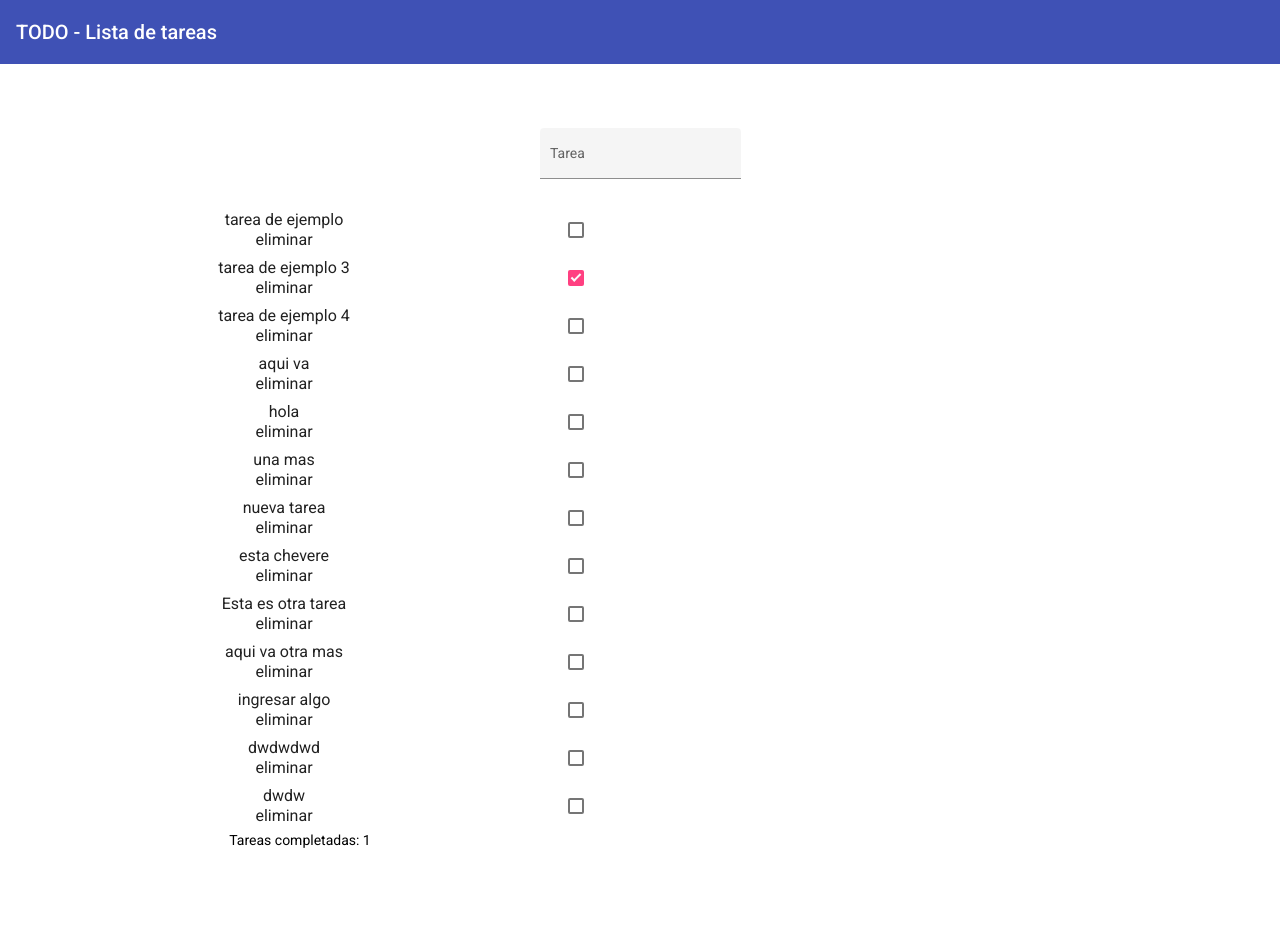
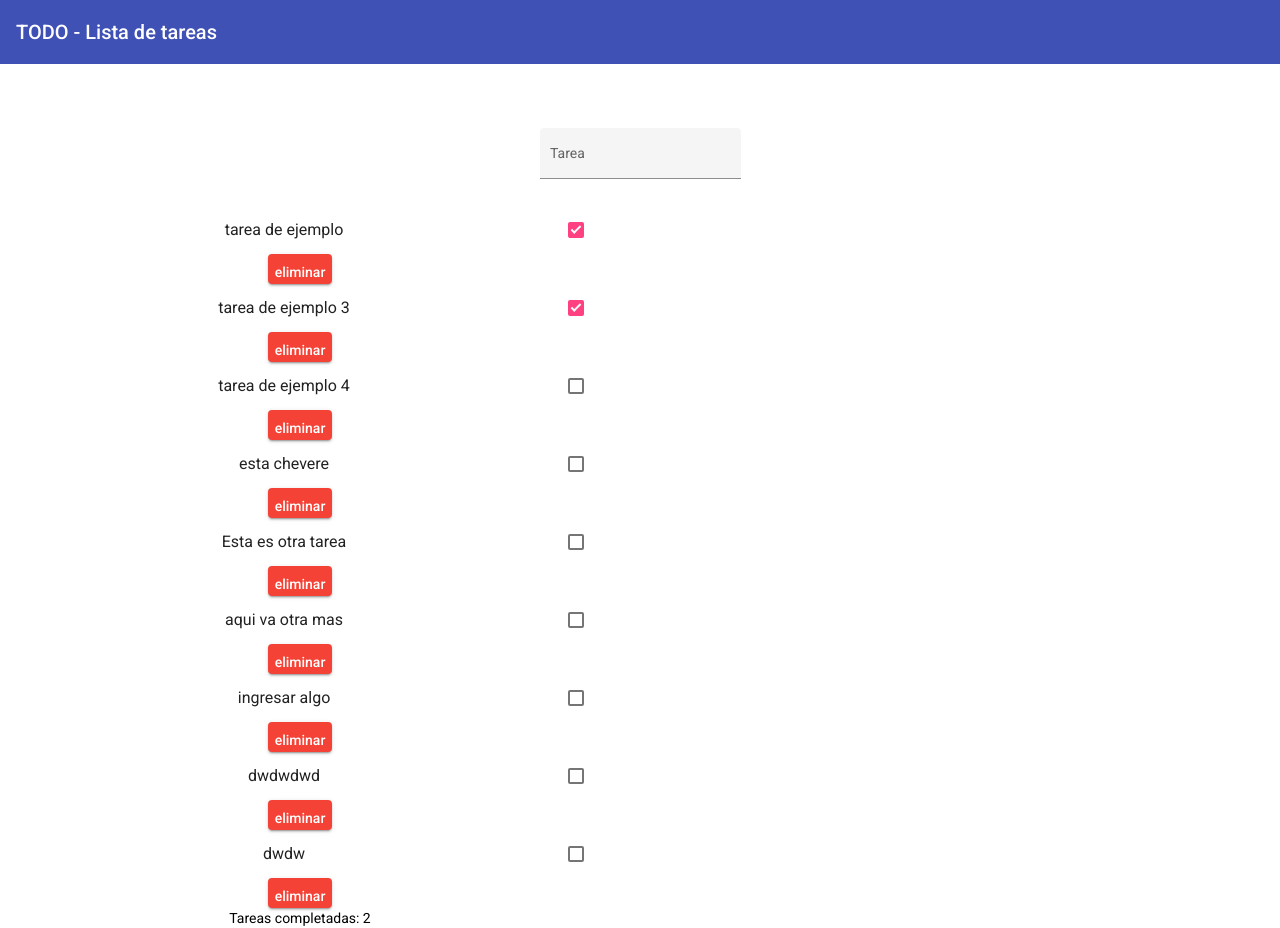
Before and after one commit to ricardo-arana/todo-material, an Angular app: page /lista in a window 1280 px wide. Before the commit the page ends 850 px from the top, so only its background shows below. Built offline with nearby package versions, Linux system fonts and the light colour scheme; data requests are answered from the project's data file.

Commit message:
ng container

```diff
--- a/db.json
+++ b/db.json
@@ -3,7 +3,7 @@
     {
       "id": 1,
       "descripcion": "tarea de ejemplo",
-      "hecho": false
+      "hecho": true
     },
     {
       "id": 6,
@@ -13,26 +13,6 @@
     {
       "id": 8,
       "descripcion": "tarea de ejemplo 4",
-      "hecho": false
-    },
-    {
-      "id": 6548278335,
-      "descripcion": "aqui va",
-      "hecho": false
-    },
-    {
-      "id": 875841333,
-      "descripcion": "hola",
-      "hecho": false
-    },
-    {
-      "id": 7772025629,
-      "descripcion": "una mas",
-      "hecho": false
-    },
-    {
-      "id": 9600206792,
-      "descripcion": "nueva tarea",
       "hecho": false
     },
     {
--- a/src/app/todo/components/lista/lista.component.css
+++ b/src/app/todo/components/lista/lista.component.css
@@ -2,3 +2,8 @@
     text-align: center;
     max-width: 600px;
 }
+
+.mat-raised-button {
+    padding: 0px;
+    height: 30px;
+}
--- a/src/app/todo/components/lista/lista.component.html
+++ b/src/app/todo/components/lista/lista.component.html
@@ -1,8 +1,12 @@
 <div class="lista">
   <mat-selection-list #items>
-    <mat-list-option *ngFor="let tarea of tareas" [value]="tarea.id" (click)="seleccionar(tarea)" [selected]="tarea.hecho">
-      {{ tarea.descripcion }} <small (click)="eliminar(tarea.id)"> eliminar</small>
-    </mat-list-option>
+    <ng-container *ngFor="let tarea of tareas">
+      <mat-list-option  [value]="tarea.id" (click)="seleccionar(tarea)" [selected]="tarea.hecho">
+        {{ tarea.descripcion }}
+      </mat-list-option>
+      <button mat-raised-button color="warn" (click)="eliminar(tarea.id)"> eliminar</button>
+    </ng-container>
+
   </mat-selection-list>
 
   <p>Tareas completadas: {{ tareasTerminadas}}</p>
--- a/src/app/todo/components/lista/lista.component.ts
+++ b/src/app/todo/components/lista/lista.component.ts
@@ -9,6 +9,7 @@ import Swal from 'sweetalert2';
 export class ListaComponent implements OnInit, DoCheck {
   @Input() tareas: Tarea[] = [];
   @Output() eliminarTarea = new EventEmitter();
+  @Output() actualizarTarea = new EventEmitter();
   tareasTerminadas = 0;
   constructor() { }
 
@@ -44,6 +45,7 @@ export class ListaComponent implements OnInit, DoCheck {
     this.tareas.forEach( t => {
       if( t.id === tarea.id) {
         t.hecho = !t.hecho
+        this.actualizarTarea.emit(t);
       }
     });
 
--- a/src/app/todo/pages/lista-page/lista-page.component.html
+++ b/src/app/todo/pages/lista-page/lista-page.component.html
@@ -3,5 +3,7 @@
 </div>
 
 <div>
-    <app-lista [tareas]="tareas" (eliminarTarea)="eliminarTarea($event)"></app-lista>
+    <app-lista [tareas]="tareas" (eliminarTarea)="eliminarTarea($event)"
+    (actualizarTarea)="actualizarTarea($event)"
+    ></app-lista>
 </div>
--- a/src/app/todo/pages/lista-page/lista-page.component.ts
+++ b/src/app/todo/pages/lista-page/lista-page.component.ts
@@ -33,4 +33,11 @@ export class ListaPageComponent implements OnInit {
     })
   }
 
+  actualizarTarea(tarea: Tarea){
+    this.todoService.actualizarTarea(tarea)
+    .subscribe( res => {
+      console.log('se actualizo la tarea');
+    })
+  }
+
 }
--- a/src/app/todo/services/todo.service.ts
+++ b/src/app/todo/services/todo.service.ts
@@ -28,4 +28,8 @@ export class TodoService {
     return parseInt((Math.random() * 10000000000).toString());
   }
 
+  actualizarTarea(tarea: Tarea) {
+    return this.http.put(`${this.url}/${tarea.id}`, tarea);
+  }
+
 }
--- a/src/app/todo/todo.module.ts
+++ b/src/app/todo/todo.module.ts
@@ -8,6 +8,7 @@ import { ListaComponent } from './components/lista/lista.component';
 import {MatListModule} from '@angular/material/list';
 import { TodoService } from './services/todo.service';
 import { FormsModule } from '@angular/forms';
+import {MatButtonModule} from '@angular/material/button';
 
 @NgModule({
   declarations: [AddComponent, ListaPageComponent, ListaComponent],
@@ -16,7 +17,8 @@ import { FormsModule } from '@angular/forms';
     MatFormFieldModule,
     MatInputModule,
     MatListModule,
-    FormsModule
+    FormsModule,
+    MatButtonModule
   ],
   exports: [
     ListaPageComponent
```
